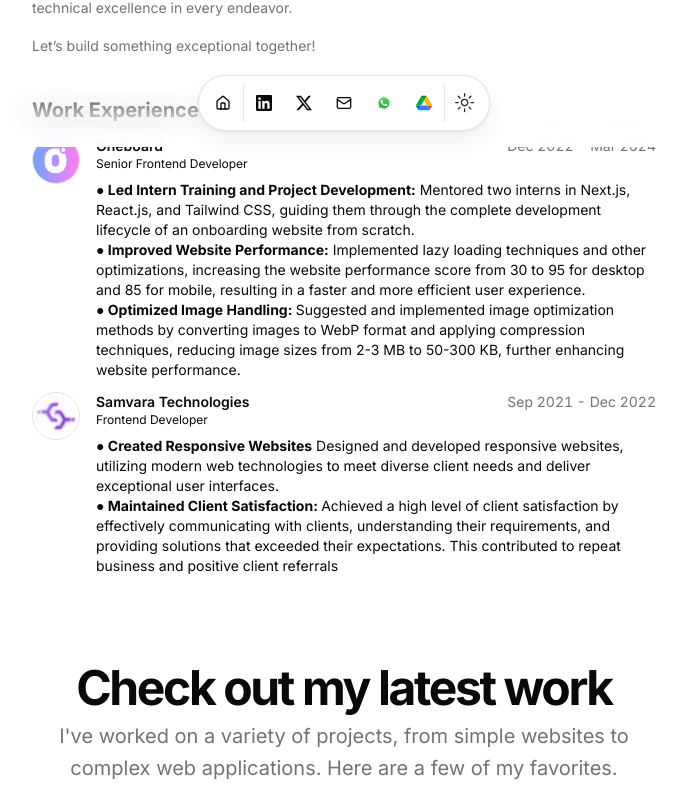
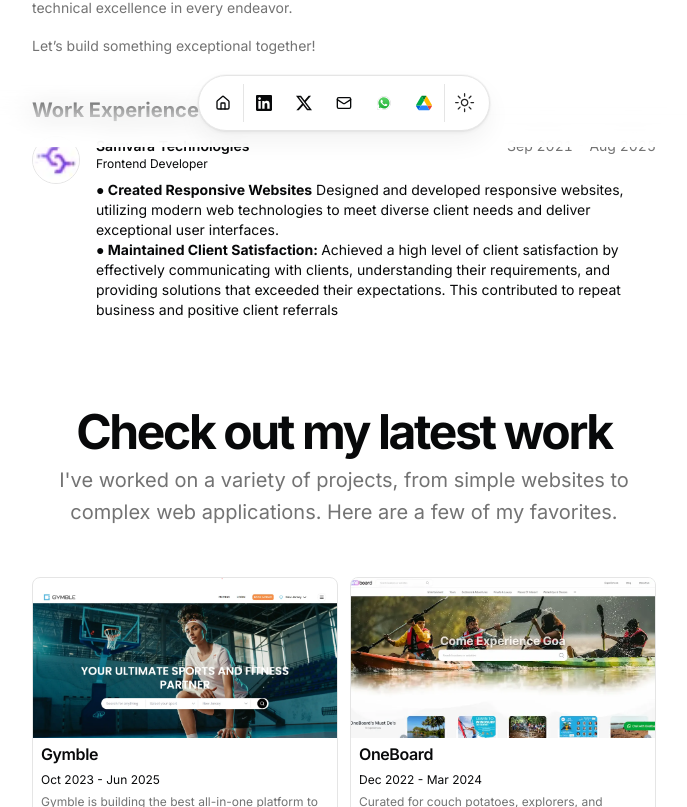
Before and after one commit to karanvanzwala/karanvanzwala-info, a Next.js app: page / in a window 1280 px wide. Shown: the part 653-1460 px from the top of the page, without its empty margins (296-983 px from the left). Built offline with nearby package versions, Linux system fonts and the light colour scheme.

Commit message:
resume update

```diff
--- a/src/data/resume.tsx
+++ b/src/data/resume.tsx
@@ -80,38 +80,38 @@
   },
 
   work: [
-    {
-      company: "Oneboard",
-      href: "https://oneboard.app/",
-      badges: [],
-      location: "Goa (Remote)",
-      title: "Senior Frontend Developer",
-      logoUrl: "/oneboard.webp",
-      start: "Dec 2022",
-      end: "Mar 2024",
-      description: (
-        <ul>
-          <li>
-            <b>● Led Intern Training and Project Development:</b> Mentored two
-            interns in Next.js, React.js, and Tailwind CSS, guiding them through
-            the complete development lifecycle of an onboarding website from
-            scratch.
-          </li>
-          <li>
-            <b>● Improved Website Performance:</b> Implemented lazy loading
-            techniques and other optimizations, increasing the website
-            performance score from 30 to 95 for desktop and 85 for mobile,
-            resulting in a faster and more efficient user experience.
-          </li>
-          <li>
-            <b>● Optimized Image Handling: </b>Suggested and implemented image
-            optimization methods by converting images to WebP format and
-            applying compression techniques, reducing image sizes from 2-3 MB to
-            50-300 KB, further enhancing website performance.
-          </li>
-        </ul>
-      ),
-    },
+    // {
+    //   company: "Oneboard",
+    //   href: "https://oneboard.app/",
+    //   badges: [],
+    //   location: "Goa (Remote)",
+    //   title: "Senior Frontend Developer",
+    //   logoUrl: "/oneboard.webp",
+    //   start: "Dec 2022",
+    //   end: "Mar 2024",
+    //   description: (
+    //     <ul>
+    //       <li>
+    //         <b>● Led Intern Training and Project Development:</b> Mentored two
+    //         interns in Next.js, React.js, and Tailwind CSS, guiding them through
+    //         the complete development lifecycle of an onboarding website from
+    //         scratch.
+    //       </li>
+    //       <li>
+    //         <b>● Improved Website Performance:</b> Implemented lazy loading
+    //         techniques and other optimizations, increasing the website
+    //         performance score from 30 to 95 for desktop and 85 for mobile,
+    //         resulting in a faster and more efficient user experience.
+    //       </li>
+    //       <li>
+    //         <b>● Optimized Image Handling: </b>Suggested and implemented image
+    //         optimization methods by converting images to WebP format and
+    //         applying compression techniques, reducing image sizes from 2-3 MB to
+    //         50-300 KB, further enhancing website performance.
+    //       </li>
+    //     </ul>
+    //   ),
+    // },
     {
       company: "Samvara Technologies",
       badges: [],
@@ -120,7 +120,7 @@
       title: "Frontend Developer",
       logoUrl: "/samvara.webp",
       start: "Sep 2021",
-      end: "Dec 2022",
+      end: "Aug 2025",
       description: (
         <ul>
           <li>
@@ -161,7 +161,7 @@
       links: [
         {
           type: "Website",
-          href: "https://chatcollect.com",
+          href: "https://gymble.us/",
           icon: <Icons.globe className="size-3" />,
         },
       ],
@@ -178,7 +178,7 @@
       links: [
         {
           type: "Website",
-          href: "https://chatcollect.com",
+          href: "http://oneboard.app/",
           icon: <Icons.globe className="size-3" />,
         },
       ],
@@ -207,13 +207,13 @@
       active: true,
       description: `Developed and maintained the admin panel for VimalPower, a B2B electronics industry platform. Created an intuitive dashboard for managing product catalogs, bulk orders, and transaction data. Implemented features for inventory management, order processing, and business analytics. Built robust admin interfaces to monitor and control the platform's operations, ensuring smooth B2B transactions and efficient order fulfillment.`,
       technologies: ["React", "Redux", "Material UI", "REST APIs"],
-      links: [
-        {
-          type: "Website",
-          href: "https://www.knowyoursnack.com/",
-          icon: <Icons.globe className="size-3" />,
-        },
-      ],
+      // links: [
+      //   {
+      //     type: "Website",
+      //     href: "#",
+      //     icon: <Icons.globe className="size-3" />,
+      //   },
+      // ],
       image: "/vimalpower.webp",
     },
   ],
```
